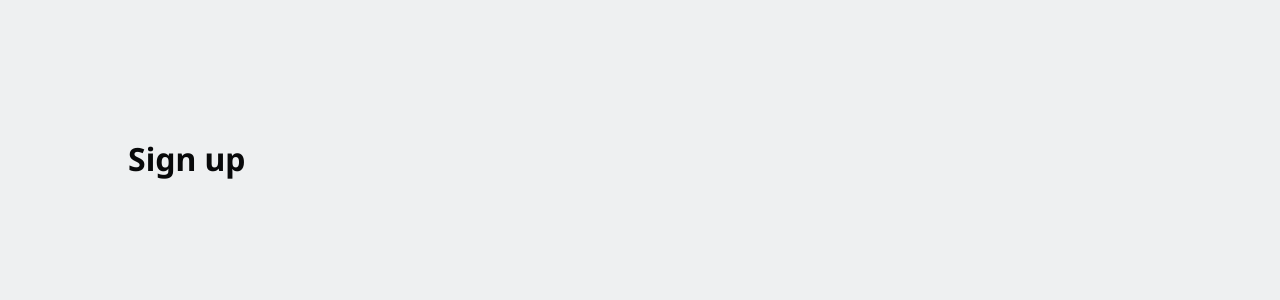
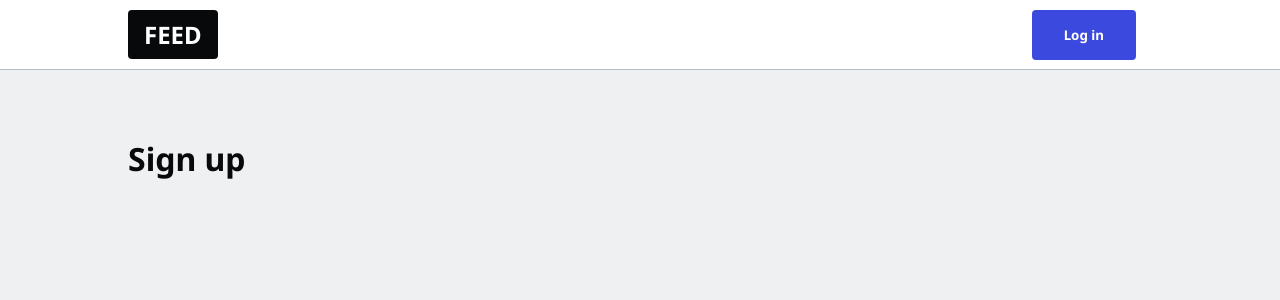
Before and after one commit to DomDomo/FireshipNextJSApp, a Next.js app: page /enter in a window 1280 px wide. Shown: the top 300 px of the page. Built offline with nearby package versions, Linux system fonts and the light colour scheme.

Commit message:
Add loader and navbar

```diff
--- /dev/null
+++ b/components/Loader.js
@@ -0,0 +1,3 @@
+export default function Loader({ show }) {
+  return show ? <div className="loader"></div> : null;
+}
--- a/components/Navbar.js
+++ b/components/Navbar.js
@@ -0,0 +1,46 @@
+import Link from "next/link";
+
+// Top navbar
+
+export default function Navbar() {
+  //const { user, username } = {};
+  const user = null;
+  const username = null;
+
+  return (
+    <nav className="navbar">
+      <ul>
+        <li>
+          <Link href="/">
+            <button className="btn-logo">FEED</button>
+          </Link>
+        </li>
+
+        {/* user is signed-in and has username */}
+        {username && (
+          <>
+            <li className="push-left">
+              <Link href="/admin">
+                <button className="btn-blue">Write Posts</button>
+              </Link>
+            </li>
+            <li>
+              <Link href={`/${username}`}>
+                <img src={user?.photoURL} />
+              </Link>
+            </li>
+          </>
+        )}
+
+        {/* user is NOT signed-in OR does not have username */}
+        {!username && (
+          <li>
+            <Link href="/enter">
+              <button className="btn-blue">Log in</button>
+            </Link>
+          </li>
+        )}
+      </ul>
+    </nav>
+  );
+}
--- a/pages/_app.js
+++ b/pages/_app.js
@@ -1,7 +1,13 @@
-import '../styles/globals.css'
+import "../styles/globals.css";
+import Navbar from "../components/Navbar";
 
 function MyApp({ Component, pageProps }) {
-  return <Component {...pageProps} />
+  return (
+    <>
+      <Navbar />
+      <Component {...pageProps} />
+    </>
+  );
 }
 
-export default MyApp
+export default MyApp;
```
Also changed, not shown: pages/index.js (+2 -6 lines).
